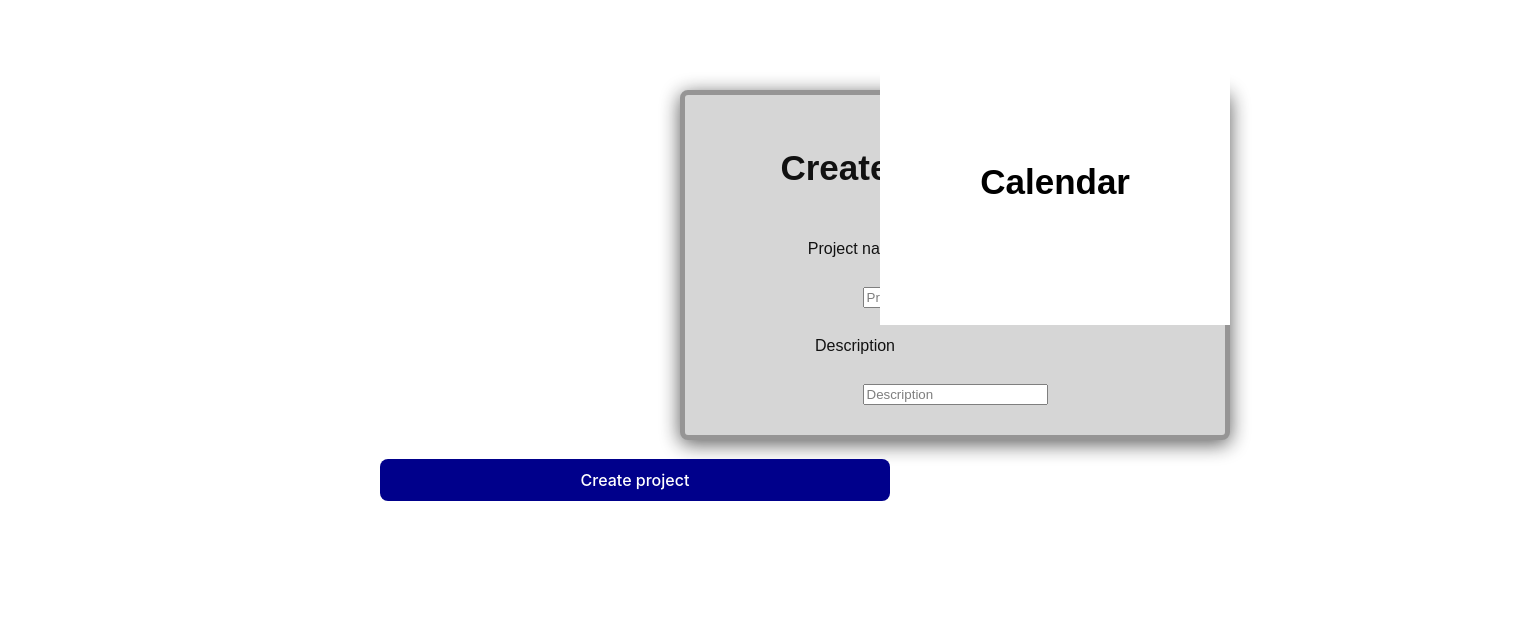
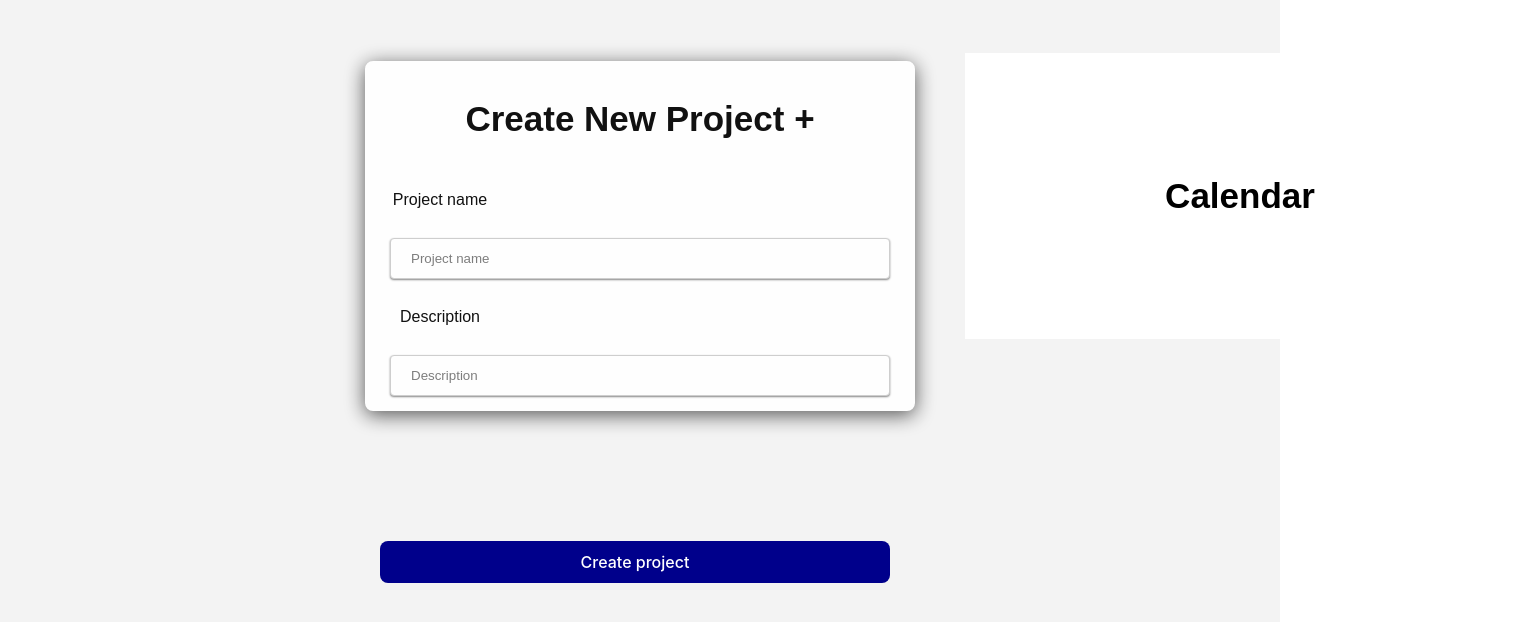
Before and after one commit to noahbomben/DataDynamos, a React (Vite) app in the folder remote-collaboration/: page /HomePage in a window 1280 px wide. Shown: the top 622 px of the page, 1515 px wide, since content can reach past the window. Built offline with nearby package versions, Linux system fonts and the light colour scheme.

Commit message:
Added css to the homepage

```diff
--- a/remote-collaboration/src/components/HomePage/HomePage.css
+++ b/remote-collaboration/src/components/HomePage/HomePage.css
@@ -1,3 +1,17 @@
+body {
+    background-color: rgb(243, 243, 243);
+}
+
+input {
+    width: 100%;
+    padding: 12px 20px;
+    display: inline-block;
+    border: 1px solid #ccc;
+    border-radius: 4px;
+    box-sizing: border-box;
+    box-shadow: 0 1px 2px gray;
+}
+
 .project-list {
     position: absolute;
     top: 80px;
@@ -19,16 +33,16 @@
     width: 300px;
     margin: 50px auto;
     padding: 20px;
-    background-color: lightgray;
+    background-color: white;
     border-radius: 8px;
     box-shadow: 0 4px 20px rgba(0, 0, 0, 0.7);
-    border: 5px solid rgb(143, 142, 142);
+    border: 5px solid white;
     opacity: 93%;
 }
 
 .create-project {
     padding: 25px 0px;
-    position: absolute;
+    /* position: absolute; */
     top: 40px;
     left: 680px;
     display: flex;
@@ -40,19 +54,19 @@
     width: 500px;
     margin: 50px auto;
     padding: 20px;
-    background-color: lightgray;
+    background-color: white;
     border-radius: 8px;
     box-shadow: 0 4px 20px rgba(0, 0, 0, 0.7);
-    border: 5px solid rgb(143, 142, 142);
+    border: 5px solid white;
     opacity: 93%;
 }
 .create-project p {
     position: relative;
-    right: 100px;
+    right: 200px;
     color: black;
 }
 
-.create {
+.create-button {
     position: relative;
     padding: 10px 200px;
     top: 80px;
@@ -62,10 +76,10 @@
 }
 
 .calendar {
-    position: absolute;
+    position: relative;
     padding: 100px 100px;
-    top: 40px;
-    right: 50px;
+    top: -450px;
+    left: 600px;
     color: yellow;
     background-color: white;
 }
--- a/remote-collaboration/src/components/HomePage/HomePage.jsx
+++ b/remote-collaboration/src/components/HomePage/HomePage.jsx
@@ -57,7 +57,7 @@ function HomePage() {
                 <p>Description</p>
                 <input type="text" placeholder="Description" value={projectDescription} onChange={handleProjectDescription}/>
             </div>
-            <button className="create" onClick={handleProject}>Create project</button>
+            <button className="create-button" onClick={handleProject}>Create project</button>
             <div className="calendar">
                 <h1>Calendar</h1>
             </div>
```
